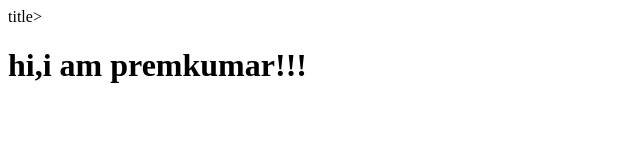
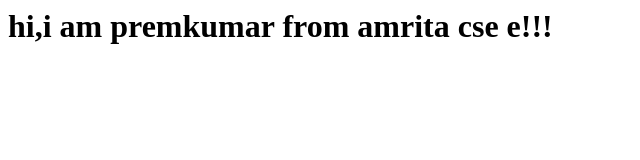
Before and after one commit to rterrte/rterrte.github.io, a plain HTML site: page index.html in a window 1280 px wide. Shown: the whole page, without its empty margins (0-640 px from the left). Drawn offline with Linux system fonts and the light colour scheme.

Commit message:
hi this is premkumar from amrita cse e

```diff
--- a/index.html
+++ b/index.html
@@ -1,8 +1,8 @@
 <html>
 <head></head>
-<title>my wesite</title>title>
+<title>my wesite</title>
 </head>
 <body>
-<h1>hi,i am premkumar!!!</h1>
+<h1>hi,i am premkumar from amrita cse e!!!</h1>
 </body>
 </html>
```
